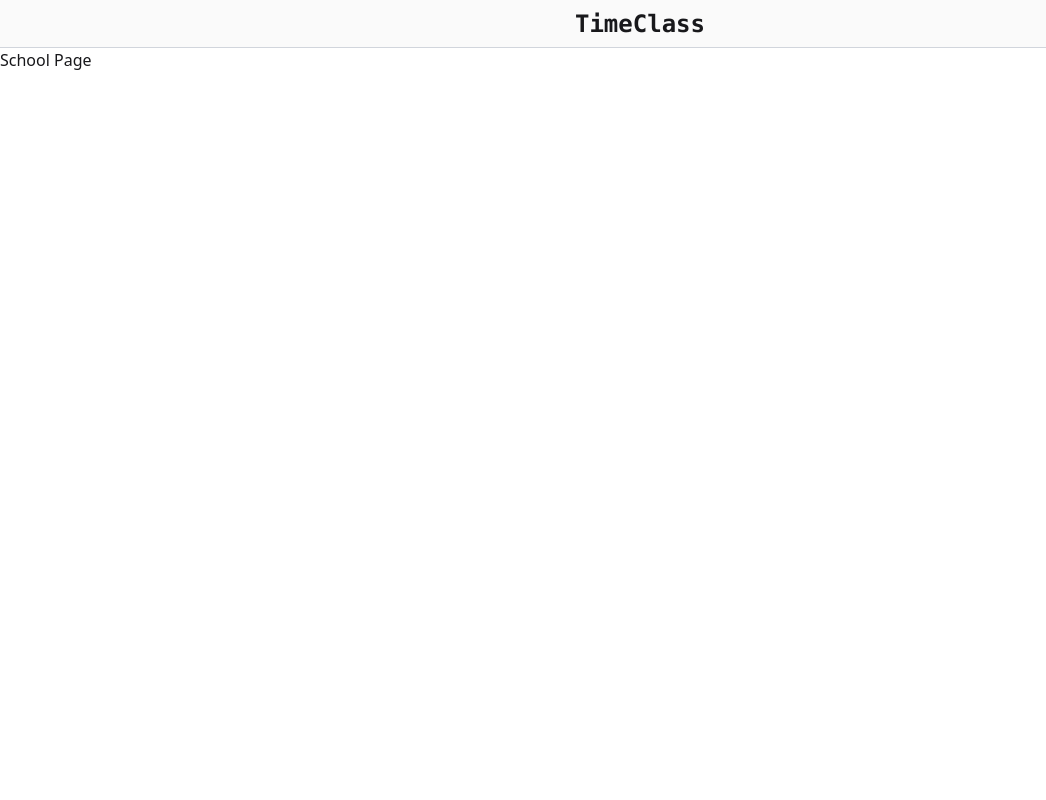
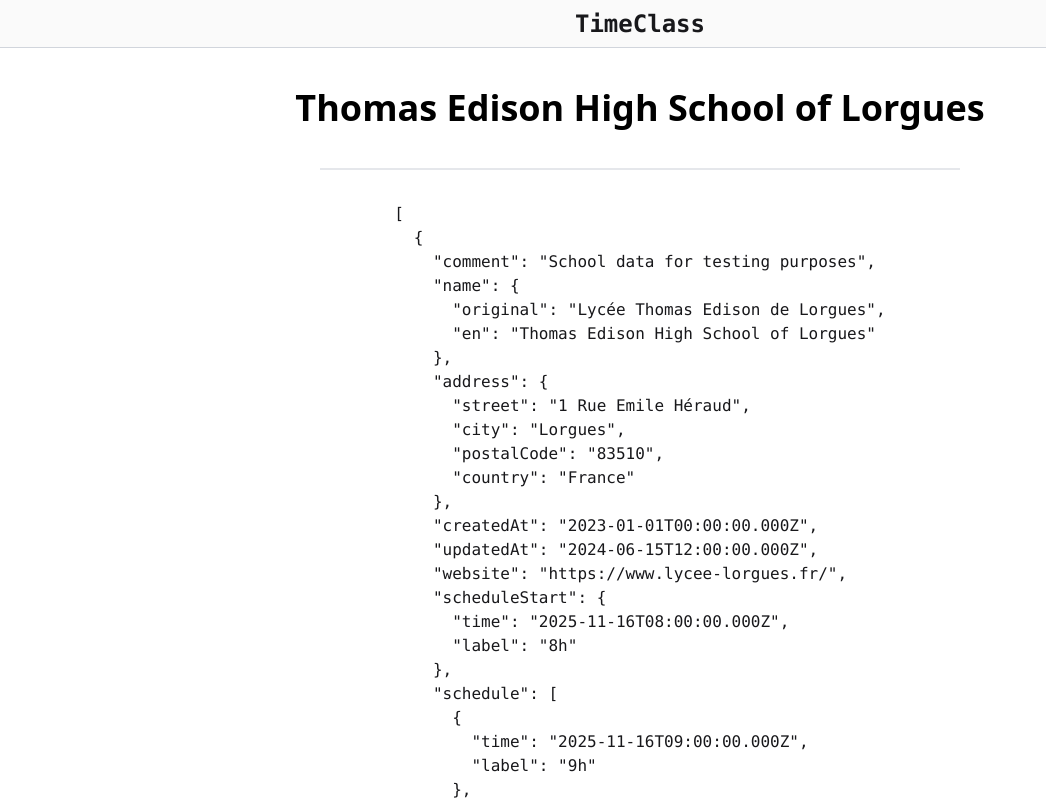
Before and after one commit to Oignontom8283/timeclass, a React (Vite) app: page /school/thomas_edison in a window 1280 px wide. Shown: the top 800 px of the page, without its empty margins (0-1046 px from the left). Built offline with nearby package versions, Linux system fonts and the light colour scheme.

Commit message:
feat: Implement error handling for School component when schoolId is not found

```diff
--- a/src/pages/School.tsx
+++ b/src/pages/School.tsx
@@ -1,8 +1,37 @@
+import { Link, useParams } from "react-router-dom";
+import { useData } from "../contexts/DataContext"
+import Error from "../components/Error";
 
 export default function School() {
+
+  const data = useData();
+
+  const { schoolId } = useParams(); // Get schoolId from route parameters
+
+  const school = data.schools.find((school) => school.id === schoolId); // Find school by schoolId
+
+  if (!school) { // If school not found, show error
+    return (
+      <div className="flex justify-center items-center min-h-0 grow bg-red-50">
+        <Error title="School Not Found">
+          <Link to="/" className='text-blue-500 hover:text-blue-600 underline'>Return to Home</Link>
+        </Error>
+      </div>
+    )
+  }
+
   return (
-    <div>
-      <h1>School Page</h1>
+    <div className="flex flex-col items-center min-h-0 grow">
+      <div className="mt-10 mb-10">
+        <h1 className="font-bold text-black text-4xl">{school.name.en || school.name.original}</h1>
+      </div>
+
+      <div className="h-0.5 bg-gray-200 w-[50%]"/>
+
+      <div className="p-8">
+        <pre>{JSON.stringify(data.schools, null, 2)}</pre>
+      </div>
+
     </div>
   )
 }
```
